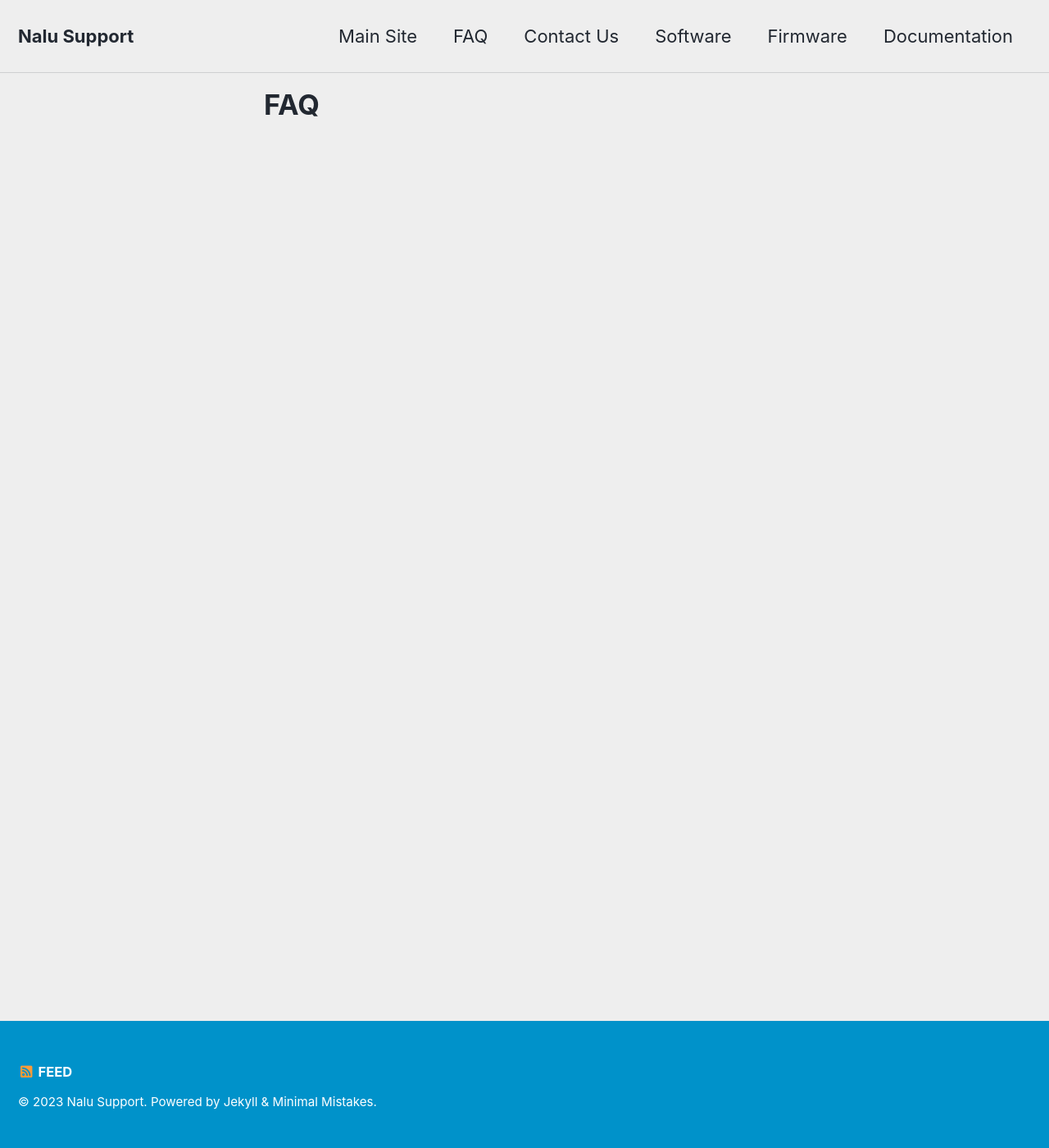
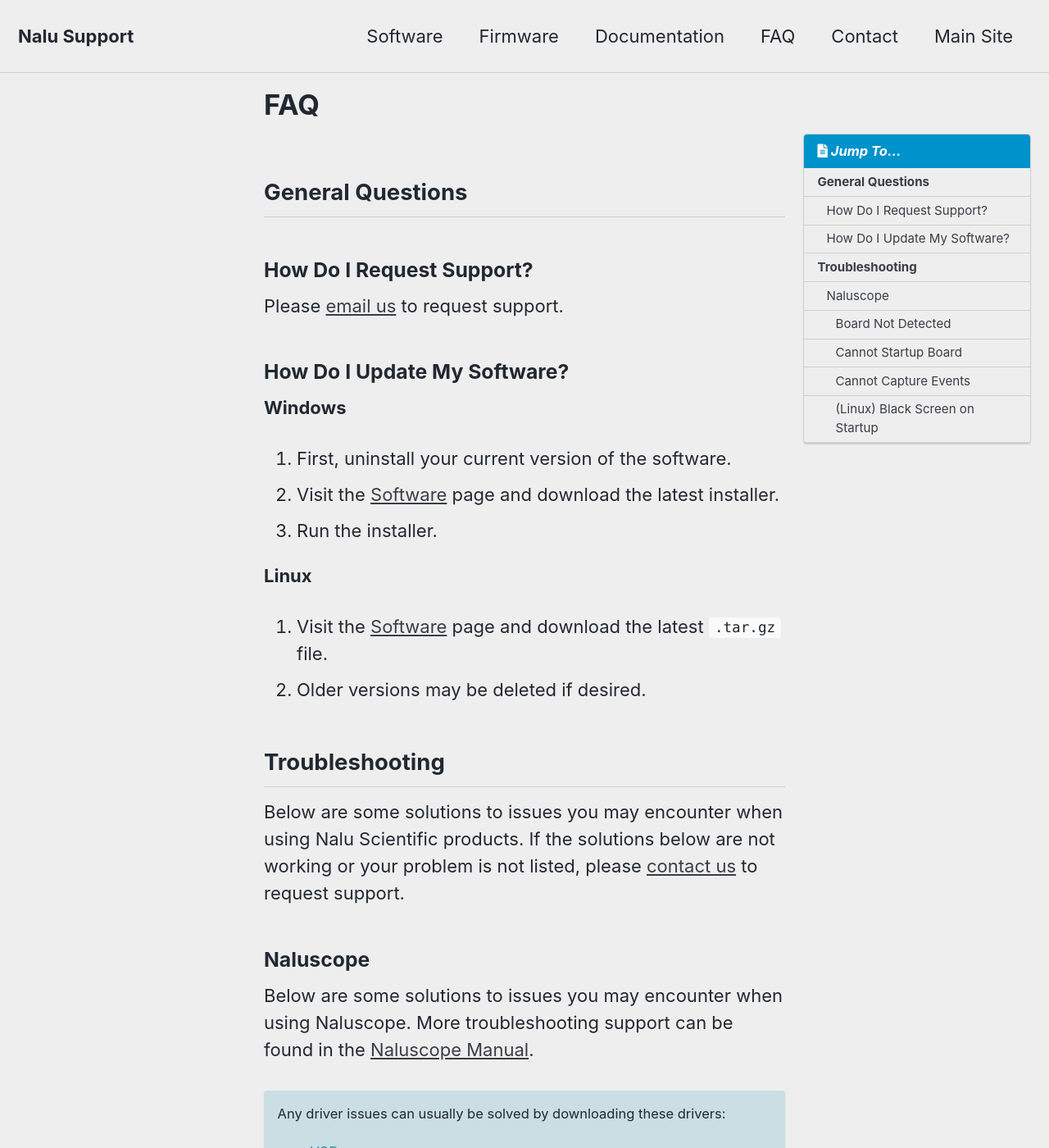
Before and after one commit to NaluScientific/nalusupport, a Jekyll site: the page built from pages/faq.md, in a window 1280 px wide and 1400 px high. Shown: the whole window at 82% size. Built offline with Jekyll 4.4.1, drawn with Linux system fonts in a browser that asks for light colours; cached includes are drawn as plain includes; some of the changed text lies outside the part shown.

Commit message:
Faq/contact pages (#4)
* CHG: Initial faq commit

* ADD: contact/faq info

---------

Co-authored-by: alvinyang101 <35254690+alvinyang101@users.noreply.github.com>

````diff
--- a/_sass/minimal-mistakes/_base.scss
+++ b/_sass/minimal-mistakes/_base.scss
@@ -48,6 +48,7 @@
 
 h4 {
   font-size: $h-size-4;
+  font-style: italic;
 }
 
 h5 {
--- a/_sass/minimal-mistakes/_variables.scss
+++ b/_sass/minimal-mistakes/_variables.scss
@@ -47,7 +47,7 @@
 $h-size-1: 1.563em !default; // ~25.008px
 $h-size-2: 1.25em !default; // ~20px
 $h-size-3: 1.125em !default; // ~18px
-$h-size-4: 1.0625em !default; // ~17px
+$h-size-4: 1.0525em !default; // ~17px
 $h-size-5: 1.03125em !default; // ~16.5px
 $h-size-6: 1em !default; // ~16px
 
--- a/pages/faq.md
+++ b/pages/faq.md
@@ -1,5 +1,87 @@
 ---
 title: FAQ
-permalink: /faq/
+permalink: /troubleshooting/
 layout: single
+toc: true
+toc_label: Jump To...
+toc_sticky: true
 ---
+
+## General Questions
+
+### How Do I Request Support?
+
+Please [email us](/contact/) to request support.
+
+### How Do I Update My Software?
+
+**Windows**
+
+1. First, uninstall your current version of the software.
+2. Visit the [Software](/software/) page and download the latest installer.
+3. Run the installer.
+
+**Linux**
+
+1. Visit the [Software](/software/) page and download the latest `.tar.gz` file.
+2. Older versions may be deleted if desired.
+
+
+## Troubleshooting
+
+Below are some solutions to issues you may encounter when using Nalu Scientific products.
+If the solutions below are not working or your problem is not listed, please [contact us](/contact/) to request support.
+
+### Naluscope
+
+Below are some solutions to issues you may encounter when using Naluscope. More troubleshooting support can be found in the [Naluscope Manual](/documentation/).
+
+<div class="notice--info" markdown="1">
+Any driver issues can usually be solved by downloading these drivers:
+
+- [VCP](https://ftdichip.com/drivers/vcp-drivers/)
+- [D2XX](https://ftdichip.com/drivers/d2xx-drivers/)
+- [D3XX (for USB 3.0)](https://ftdichip.com/drivers/d3xx-drivers/)
+</div>
+
+#### Board Not Detected
+
+If the board does not appear in the list of available ports in the startup dialog, here are some things to try:
+
+* Click the "Refresh" button in the dialog to reload the list of available ports.
+* Make sure the board is powered on and connected with a working cable.
+* Make sure the board is programmed with the latest firmware.
+* Check the Windows Device Manager for driver issues.
+
+If the application is used on Linux, the port's permissions may need to be modified.
+First, find which `/dev/ttyUSB<Port Number>` device the board appears as. This can be done by running `ls /dev/ttyUSB*` before and after connecting the board. The new device that appears is the correct port. Then, run the following command to modify the permissions:
+
+```sh
+sudo chmod 777 /dev/ttyUSB<Port Number>
+```
+
+#### Cannot Startup Board
+
+If the board does not start up, here are some things to try:
+
+* Power cycle the board.
+* Make sure the correct port and board model are selected in the startup dialog.
+* Make sure the board is powered on and connected with a working cable.
+* Make sure the software and firmware are up to date.
+
+
+#### Cannot Capture Events
+
+If the board suddenly stops sending back data after previously working, here are some things to try:
+
+* Make sure the board still has power and hasn't accidentally been disconnected.
+* In the *Settings* menu, select *Reset* and then *Reinitialize*.
+* Close and reopen NaluScope, then start up the board again.
+
+These steps may also help if calibrations cannot be generated.
+
+#### (Linux) Black Screen on Startup
+
+This could be due to incompatible or improperly links to the graphics driver between
+Linux distributions. This can be solved by deleting `libstdc++.so.6` in the `nalu` folder,
+allowing the system to fall back on its own `libstdc++.so`.
````
Also changed, not shown: _data/navigation.yml (+16 -10 lines), pages/contact.md (+26 -1 lines).
